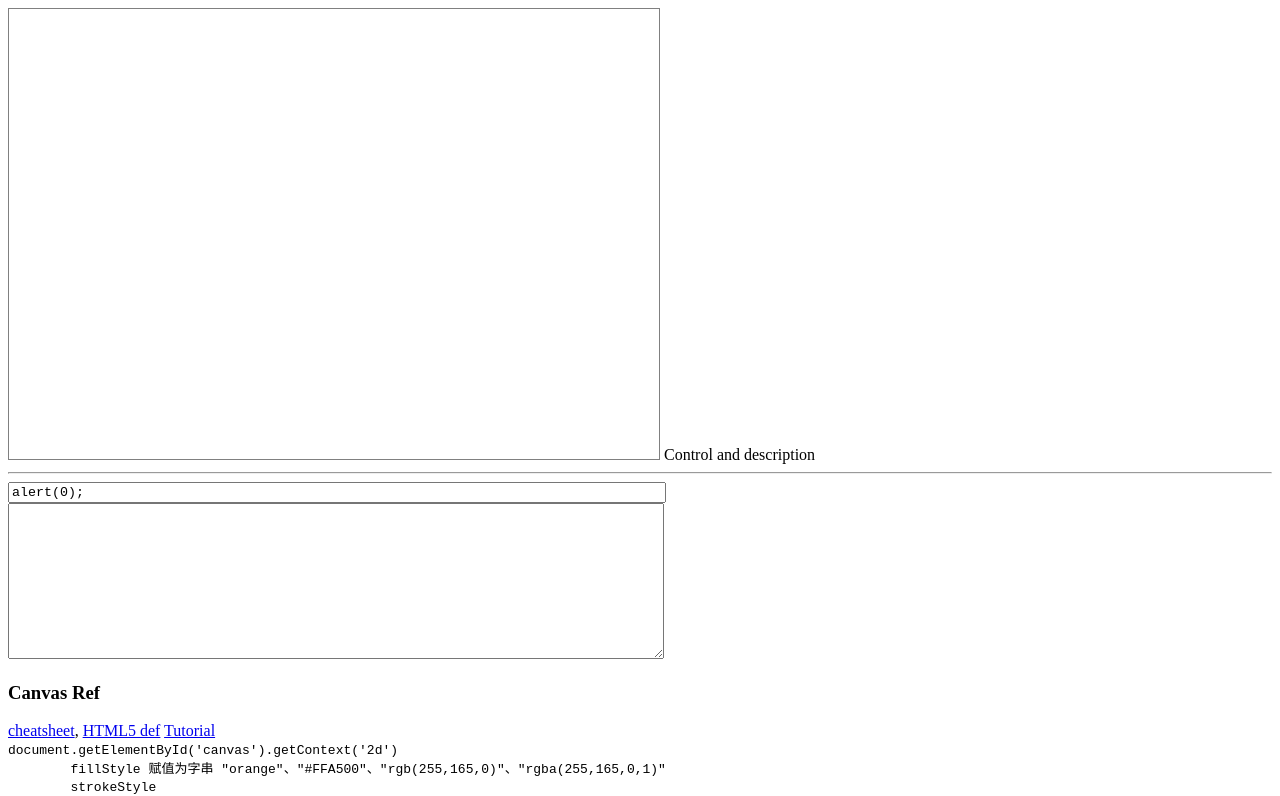
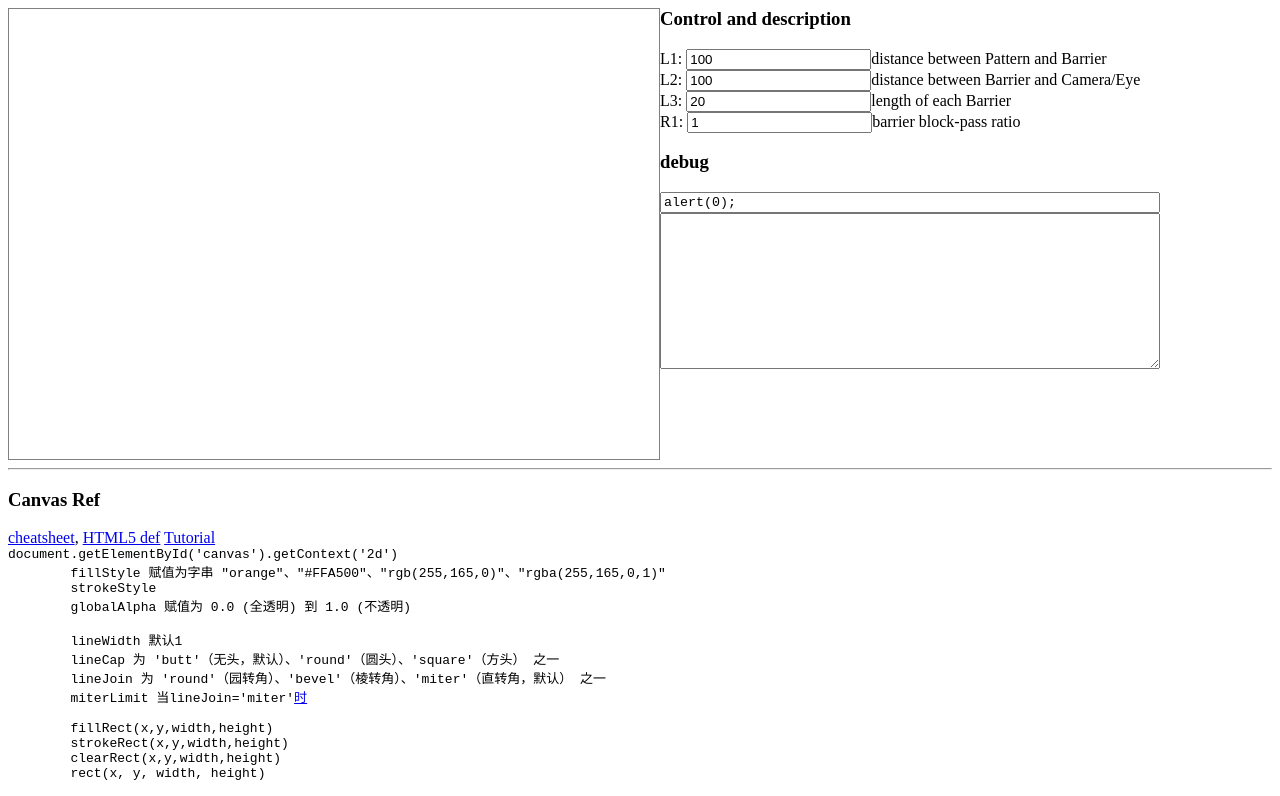
Before and after one commit to est/snippets, a plain HTML site: page parallax_barrier.html in a window 1280 px wide. Shown: the top 796 px of the page. Drawn offline with Linux system fonts and the light colour scheme.

Commit message:
one eye working version

```diff
--- a/parallax_barrier.html
+++ b/parallax_barrier.html
@@ -1,55 +1,109 @@
-<!doctype html>
 <html>
 <head>
 <title>Parallax Barrier playground sandbox</title>
 <style>
 <!--
-canvas#canvas {border: 1px solid gray;overflow:left }
+canvas#canvas {border: 1px solid gray;float:left }
 code.ref { white-space: pre; }
-#cmd, #cmd_log { font-family: monospace; width: 650px; }
+#cmd, #cmd_log { font-family: monospace; width: 500px; }
 -->
 </style>
 </head>
-<body onload-"javascript:draw()">
+<body>
 
 <canvas id="canvas" width="650" height="450">
   <div style="width: 650px; height:650px; text-align: center;">Your browser sucks and does not support <code>canvas</code></div>
 </canvas>
 
-Control and description
+<h3>Control and description</h3>
+L1: <input id="parameter_l1" value="100" />distance between Pattern and Barrier<br />
+L2: <input id="parameter_l2" value="100" />distance between Barrier and Camera/Eye<br />
+L3: <input id="parameter_l3" value="20" />length of each Barrier<br />
+R1: <input id="parameter_r1" value="1" />barrier block-pass ratio<br />
 
-<hr />
 
+<h3>debug</h3>
 <input id="cmd" type="text" onKeypress="fire_cmd(event, this)" value="alert(0);" />
 <br />
 <textarea id="cmd_log" rows="10"></textarea>
 
+<div style="clear: both;"></div>
+<hr  />
 <script language="javascript" type="text/javascript">
 <!--
 var canvas = document.getElementById('canvas')
 if(canvas.getContext){ var ctx=canvas.getContext('2d'); }
-ctx.fillStyle='#fff';
-ctx.fillRect(0, 0, ctx.canvas.width, ctx.canvas.height);
-ctx.save()
-canvas.onmousemove=function(e)
+
+canvas.onmousemove=draw;
+
+function draw(e)
 {
-  ctx.beginPath();
-  ctx.moveTo(0,0);
-  ctx.lineTo(e.offsetX, e.offsetY);
-  ctx.stroke();
-}
-canvas.onclick=function(e)
-{
-  ctx.restore();
-}
+  //clear the whole damn canvas
+  ctx.fillStyle='#fff';
+  ctx.fillRect(0, 0, ctx.canvas.width, ctx.canvas.height);
+
+  //start  from 10px below the top border
+  var top_offset=10;
+  //configurable parameters
+  //l1 - distance between Pattern and Barrier
+  var l1=parseFloat(document.getElementById('parameter_l1').value);
+  //l2 - distance between Barrier and Camera/Eye
+  var l2=parseFloat(document.getElementById('parameter_l2').value);
+  //l3 - length of each Barrier
+  var l3=parseFloat(document.getElementById('parameter_l3').value);
+  //r1 - barrier block-pass ratio
+  var r1=parseFloat(document.getElementById('parameter_r1').value);
+  //hbb - length of barrier block , accelerating javascript calculation
+  var lbb = (r1*l3)/(1+r1)
+
 
   //(px, py) Coordinate of Pattern; (bx, by) coordinate of Barrier; (cx, cy) coordinate of Camera/Eye
-  //h1 - distance between Pattern and Barrier; h2 - distance between Barrier and Camera/Eye;
-  //h3 - length of each Barrier
 
-  //it took me at least half an hour (until 2011-03-12 20:53) to get this equation. My math is degrading fast :(
-  px=cx+(cy-py)*(cx-bx)/h1
-  py=by-h1
+
+  ////draw barrier. Nice floor() hack from Blueidea/tid=2822159
+  //var barrier_number = ctx.canvas.width/l3|0;
+
+  //initial barrier coordinate
+  bx=0;
+  by=top_offset+l1;
+
+  //get mouse position and draw sight area
+  cx=e.offsetX;
+  cy=e.offsetY;
+
+  ctx.fillStyle='#000';
+  while(bx<ctx.canvas.width)
+  {
+    //draw the barrier
+    //hard coded barrier height: 3px
+    ctx.fillStyle='#000';
+    ctx.fillRect(bx, by, lbb, 3);
+
+
+    //it took me at least half an hour (until 2011-03-12 20:53) to get this equation. My math is degrading fast :(
+    px1 = cx-(cy-by+l1)*(cx-bx-lbb)/(cy-by);
+    px2 = cx-(cy-by+l1)*(cx-bx-l3)/(cy-by);
+    py = top_offset;
+
+    //draw sight view area
+    ctx.beginPath();
+    ctx.moveTo(px1, py);
+    ctx.lineTo(cx, cy);
+    ctx.lineTo(px2, py);
+    ctx.strokeStyle='#222';
+    ctx.stroke();
+    ctx.fillStyle='#0e0';
+    ctx.fill();
+
+    bx+=l3;
+  }
+
+
+
+
+
+
+  }
 
 function append_log(txt)
 {
@@ -62,17 +116,6 @@ function append_log(txt)
   {
     cmd_log.textContent+=txt;
   }
-}
-
-
-document.body.onload=function()
-{
-  ctx.lineTo(20,20)
-}
-
-function show_x_y(e, c)
-{
-  alert(c);
 }
 
 function fire_cmd(e, c)
```
